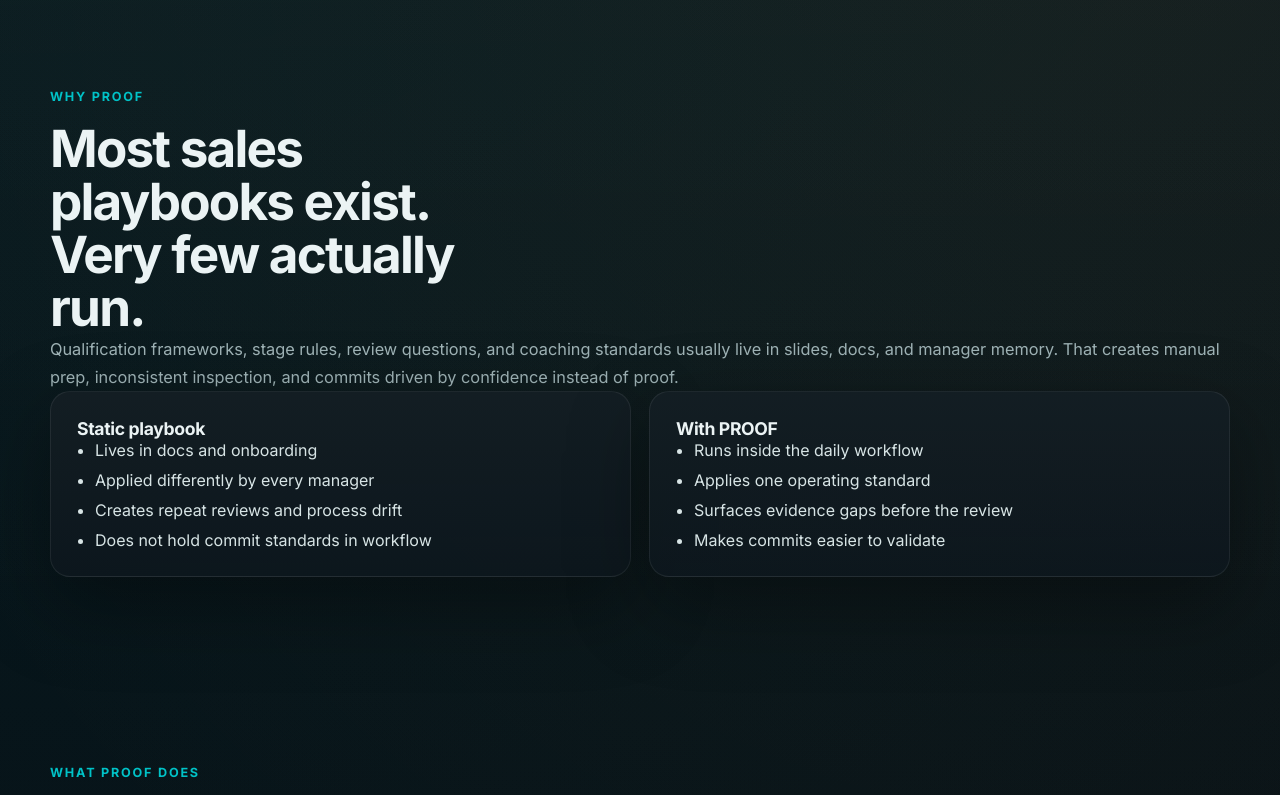
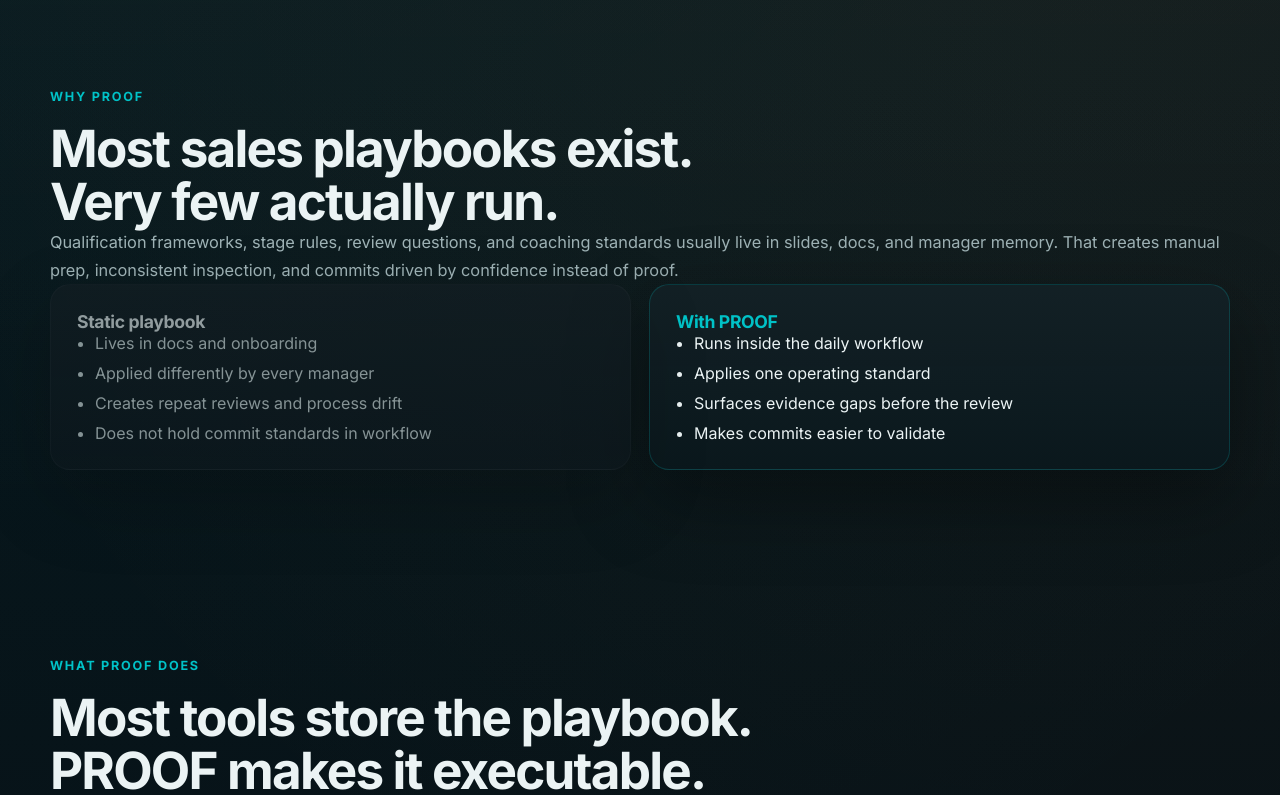
Before and after one commit to gwynproofhq/proofhq-website, a website: page index.html in a window 1280 px wide. Shown: the part 820-1615 px from the top of the page. Drawn offline with Linux system fonts and the light colour scheme.

Commit message:
Add files via upload

```diff
--- a/index.html
+++ b/index.html
@@ -96,8 +96,8 @@
     <h2>Most sales playbooks exist. Very few actually run.</h2>
     <p class="lead">Qualification frameworks, stage rules, review questions, and coaching standards usually live in slides, docs, and manager memory. That creates manual prep, inconsistent inspection, and commits driven by confidence instead of proof.</p>
     <div class="compare-grid">
-      <div class="compare-card"><h3>Static playbook</h3><ul><li>Lives in docs and onboarding</li><li>Applied differently by every manager</li><li>Creates repeat reviews and process drift</li><li>Does not hold commit standards in workflow</li></ul></div>
-      <div class="compare-card"><h3>With PROOF</h3><ul><li>Runs inside the daily workflow</li><li>Applies one operating standard</li><li>Surfaces evidence gaps before the review</li><li>Makes commits easier to validate</li></ul></div>
+      <div class="compare-card compare-card-dim"><h3>Static playbook</h3><ul><li>Lives in docs and onboarding</li><li>Applied differently by every manager</li><li>Creates repeat reviews and process drift</li><li>Does not hold commit standards in workflow</li></ul></div>
+      <div class="compare-card compare-card-highlight"><h3>With PROOF</h3><ul><li>Runs inside the daily workflow</li><li>Applies one operating standard</li><li>Surfaces evidence gaps before the review</li><li>Makes commits easier to validate</li></ul></div>
     </div>
   </div>
 </section>
--- a/styles.css
+++ b/styles.css
@@ -74,7 +74,7 @@
   font-size: clamp(2rem, 4vw, 3.3rem);
   line-height: 1.04;
   letter-spacing: -0.035em;
-  max-width: 14ch;
+  max-width: 22ch;
 }
 h3 {
   font-size: 1.1rem;
@@ -428,6 +428,15 @@
   border-color: rgba(0,194,199,0.2);
   background: linear-gradient(180deg, rgba(19,33,38,0.98), rgba(11,24,29,0.95));
 }
+.compare-card-highlight h3 { color: var(--teal); }
+.compare-card-highlight ul { color: var(--text); }
+.compare-card-highlight li::before { color: var(--teal); }
+.compare-card-dim {
+  opacity: 0.6;
+  border-color: rgba(255,255,255,0.04);
+}
+.compare-card-dim h3 { color: var(--dim); }
+.compare-card-dim li::before { color: var(--red); }
 .two-col-feature {
   display: grid;
   grid-template-columns: minmax(0, 1.02fr) minmax(420px, 0.98fr);
```
